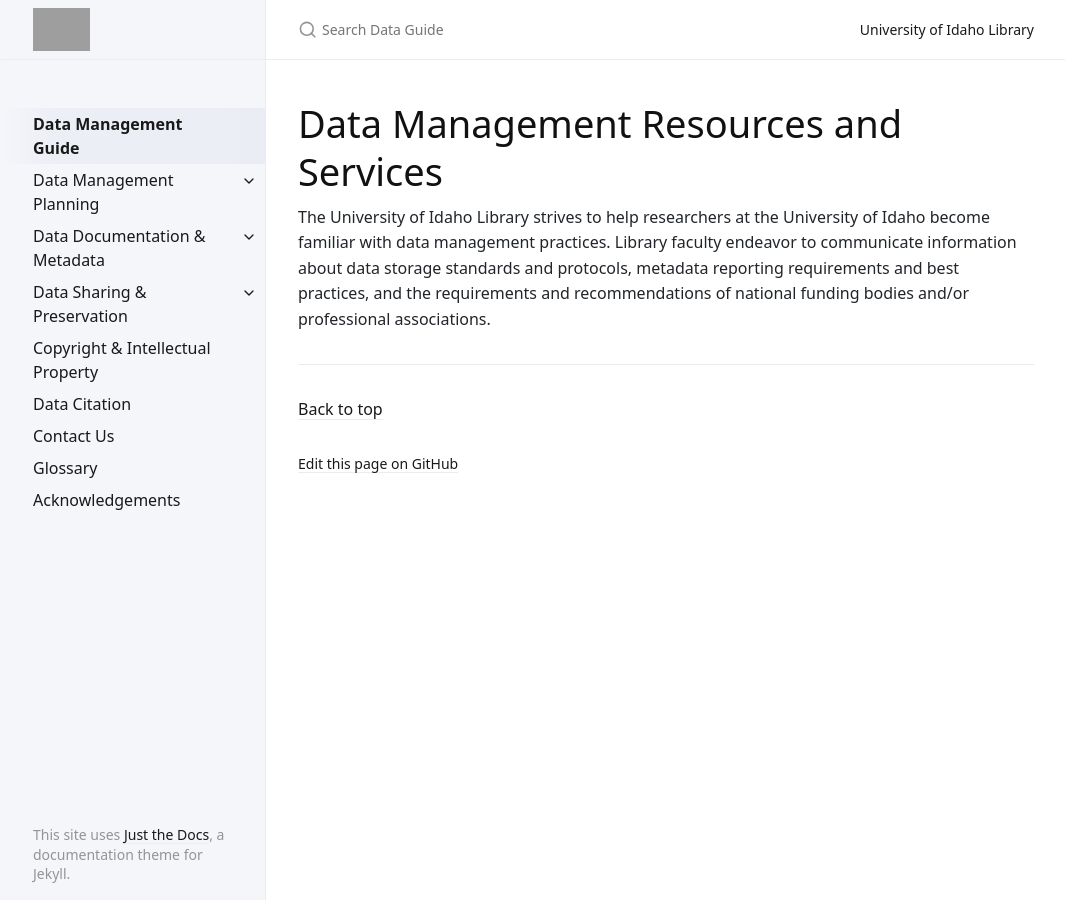
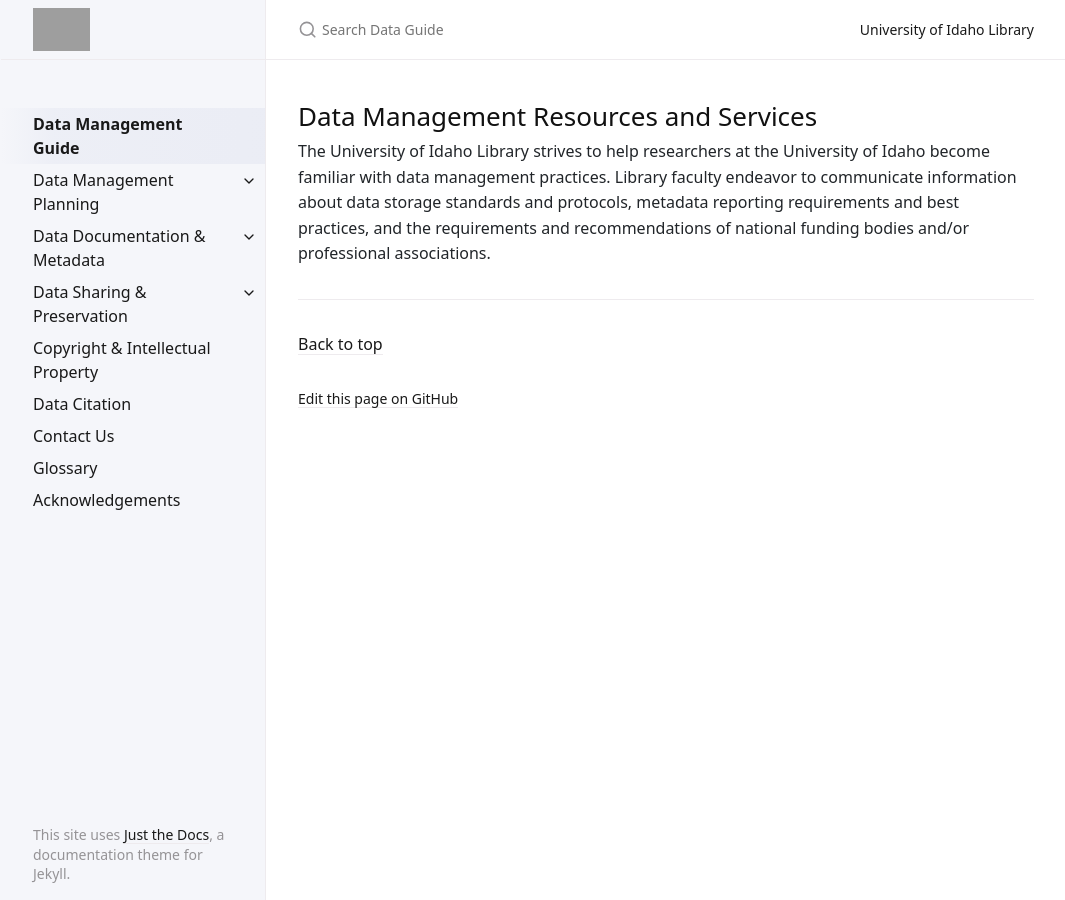
Before and after one commit to uidaholib/data-management-guide, a Jekyll site: the page built from index.md, in a window 1280 px wide. Shown: the whole page, without its empty margins (106-1171 px from the left). Built offline with Jekyll 4.4.1, drawn with Linux system fonts in a browser that asks for light colours; grey boxes are pictures that could not be loaded.

Commit message:
updated stuff

```diff
--- a/index.md
+++ b/index.md
@@ -5,7 +5,7 @@ nav_order: 0
 description: "Data Management @ the University of Idaho Library"
 ---
 
-# Data Management Resources and Services
+## Data Management Resources and Services
 
 The University of Idaho Library strives to help researchers at the University of Idaho become familiar with data management practices.
 Library faculty endeavor to communicate information about data storage standards and protocols, metadata reporting requirements and best practices, and the requirements and recommendations of national funding bodies and/or professional associations.
```
